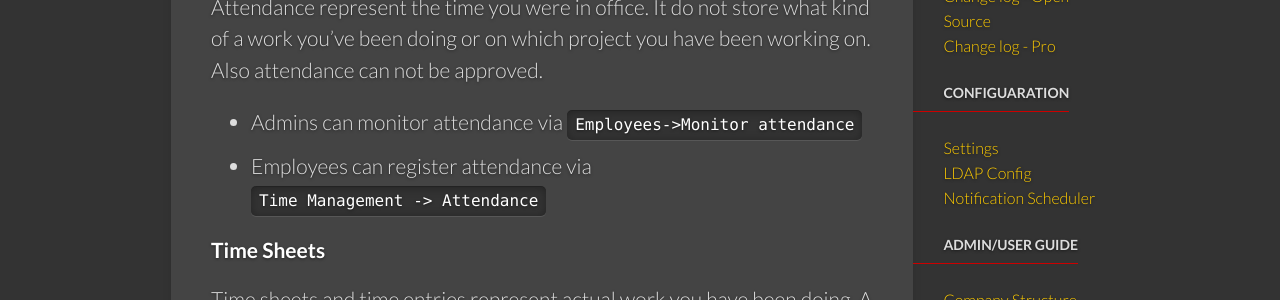
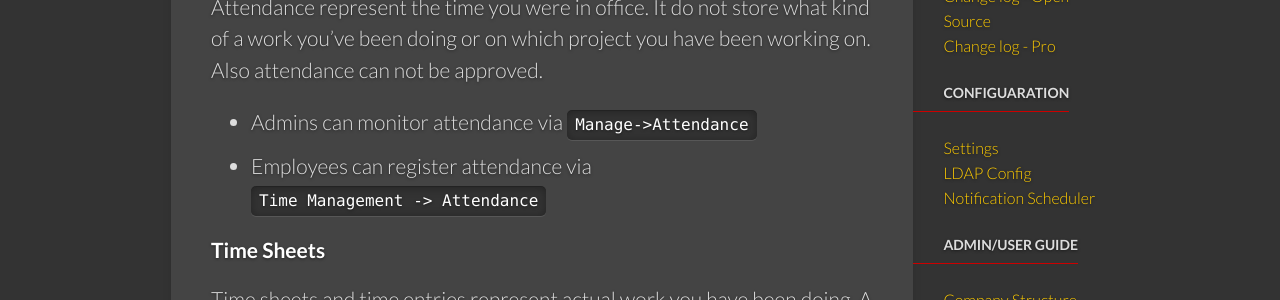
Before and after one commit to icehrm/icehrm.github.io, a Jekyll site: the page built from _docs/difference-attendnace-timesheets.md, in a window 1280 px wide. Shown: the part 491-791 px from the top of the page. Built offline with Jekyll 4.4.1, drawn with Linux system fonts in a browser that asks for light colours.

Commit message:
updated difference-attendance-timesheets doc

```diff
--- a/_docs/difference-attendnace-timesheets.md
+++ b/_docs/difference-attendnace-timesheets.md
@@ -12,7 +12,7 @@ In icehrm time cards are implemented using time sheets. Time sheets (http://blog
 Attendance represent the time you were in office. It do not store what kind of a work you've been doing or
 on which project you have been working on. Also attendance can not be approved.
 
-- Admins can monitor attendance via <code>Employees->Monitor attendance</code>
+- Admins can monitor attendance via <code>Manage->Attendance</code>
 - Employees can register attendance via <code>Time Management -> Attendance</code>
 
 #### Time Sheets
```
